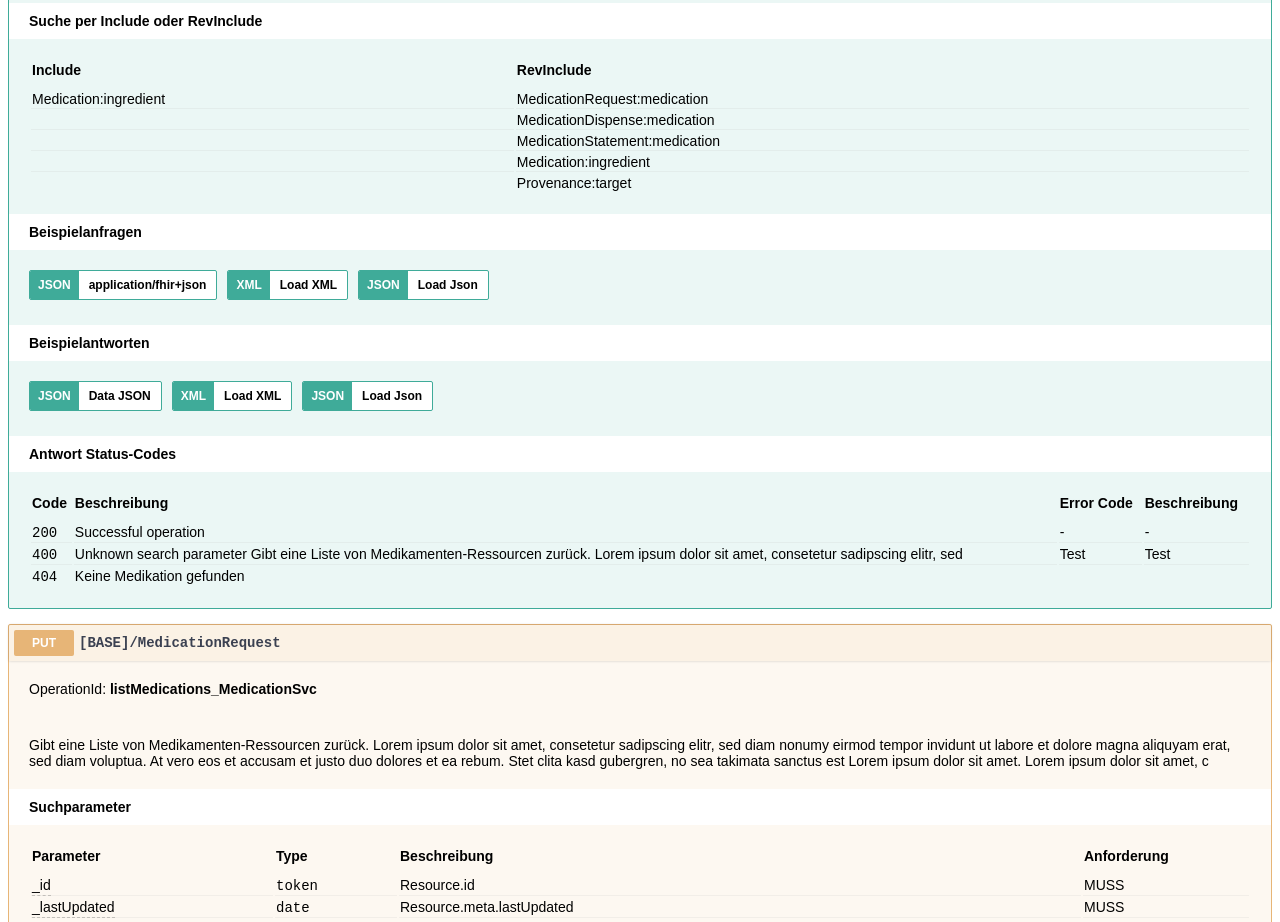
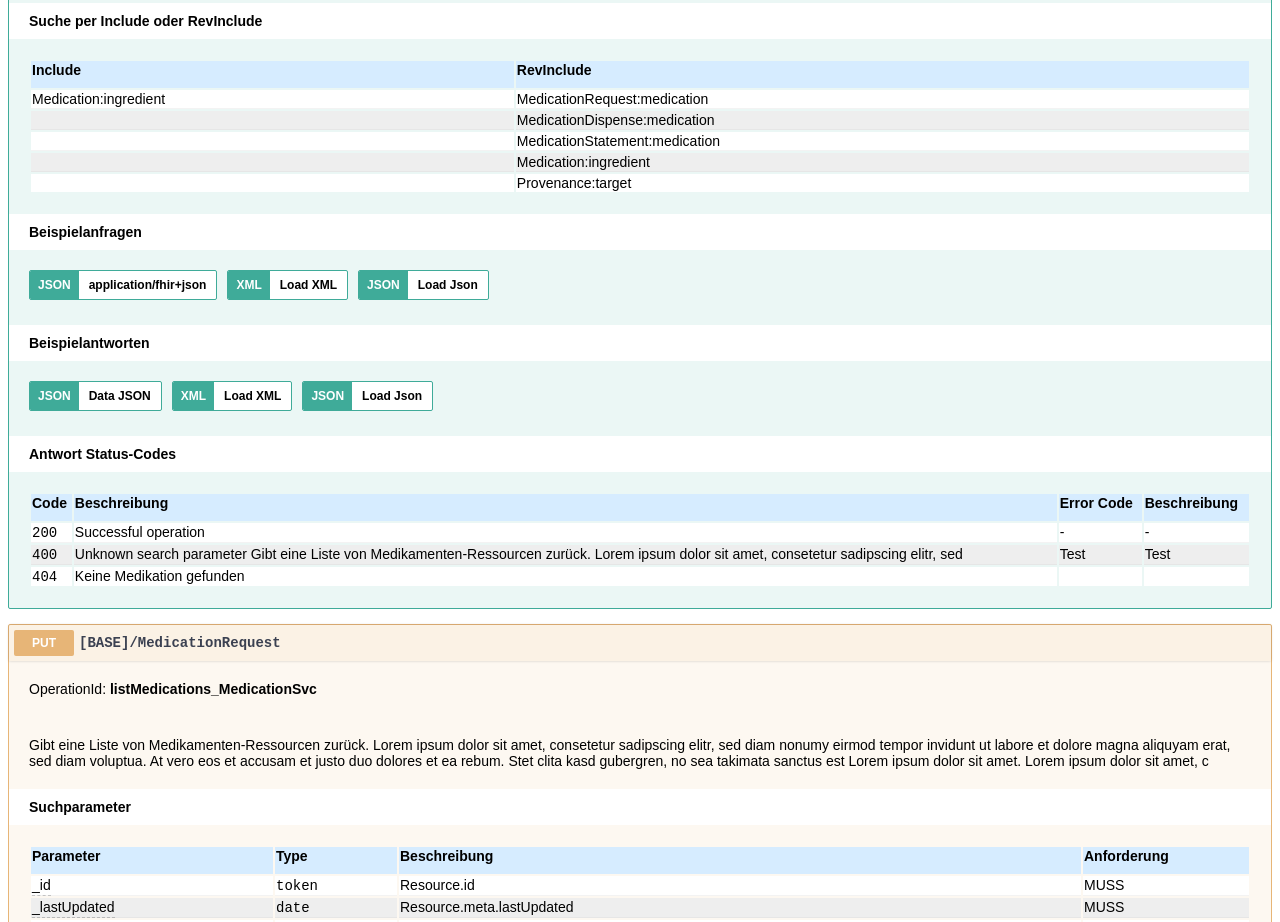
Before and after one commit to florianschoffke/fhir-api-doc, a website with bundled scripts: page dev-helpers/index.html in a window 1280 px wide. Shown: the part 1878-2800 px from the top of the page. Built offline with nearby package versions, Linux system fonts and the light colour scheme; files whose address does not match are found by name.

Commit message:
Added the table style from raik

```diff
--- a/css/ig.gematik.css
+++ b/css/ig.gematik.css
@@ -43,6 +43,18 @@
 
 #ig-status {
     text-align: right;
+}
+
+table th {
+    background: #d6ecff;
+}
+
+table tr:nth-child(even) {
+    background: #EEE;
+}
+
+table tr:nth-child(odd) {
+    background: #FFF;
 }
 
 pre {
```
